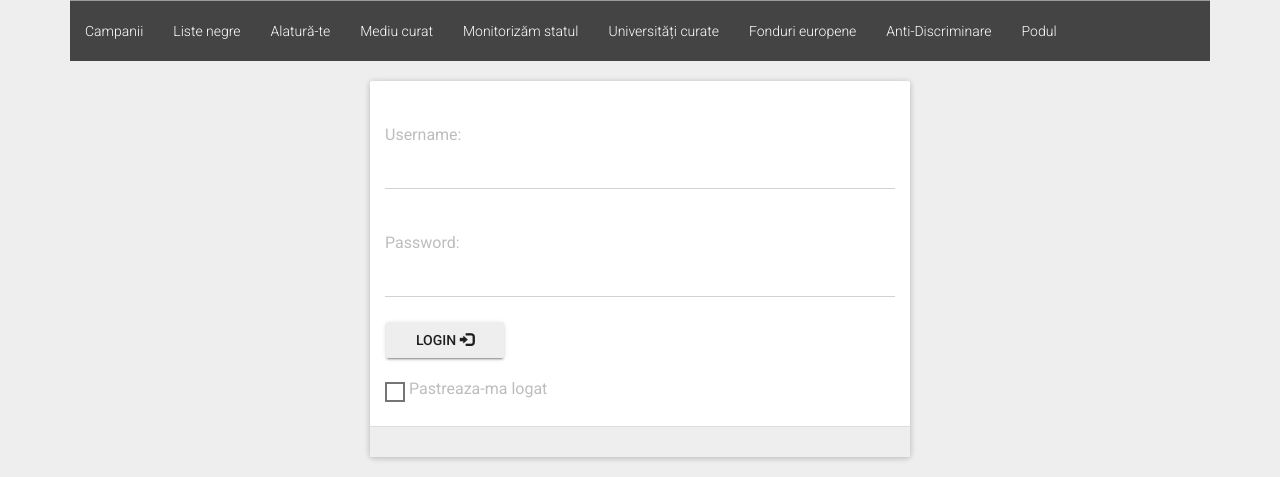
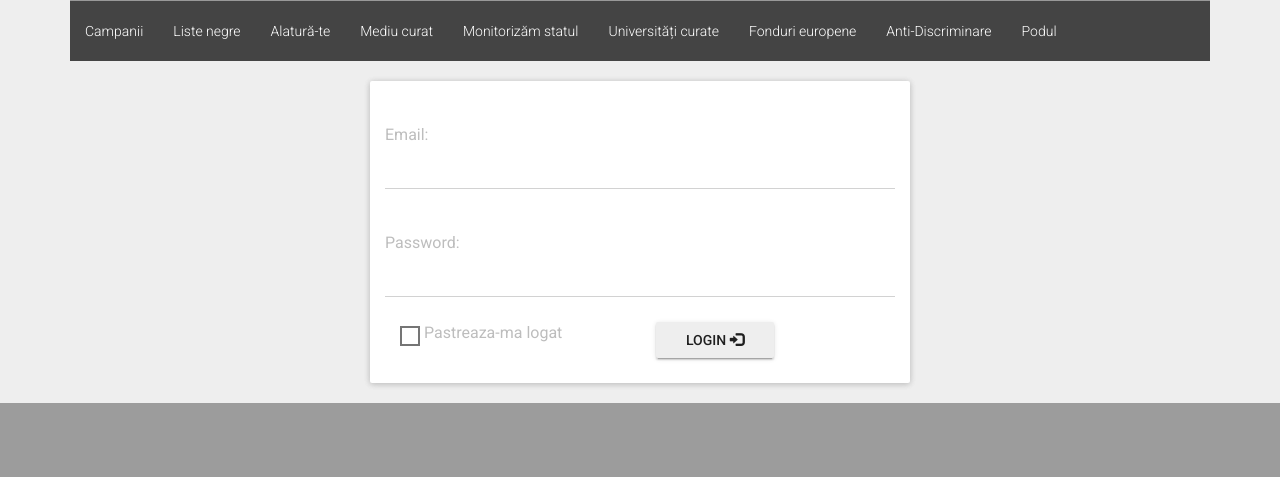
Before and after one commit to smileservices/ngo_volunteer_management, a PHP site: template application/views/auth/login.php in a window 1280 px wide. Shown: the part 915-1392 px from the top of the page. After the commit the page ends 1318 px from the top, so only its background shows below. Run offline with PHP 8.4, Linux system fonts and the light colour scheme; the template is opened without the code that fills it, so the values that code supplies are empty.

Commit message:
styled a bit the login view

```diff
--- a/application/views/auth/login.php
+++ b/application/views/auth/login.php
@@ -1,31 +1,31 @@
 <?php $this->load->view('frontend/header'); ?>
 <div class="col-md-6 col-md-offset-3">
   <div class="panel">
-
     <div class="panel-body">
       <h1><?php echo lang('login_heading');?></h1>
       <p><?php echo lang('login_subheading');?></p>
       <div id="infoMessage"><?php echo $message;?></div>
       <?php echo form_open("auth/login");?>
         <div class="form-group">
-       <label for="identity">Username:</label>
+       <label for="identity">Email:</label>
        <input class="form-control" type="text" size="20" id="identity" name="identity"/>
       </div>
       <div class="form-group">
        <label for="password">Password:</label>
        <input class="form-control" type="password" size="20" id="password" name="password"/>
       </div>
-      <button class="btn btn-raised" type="submit" value="Login"/>Login <span class="glyphicon glyphicon-log-in"> </span> </button>
-      <div class="checkbox">
-        <label>
-          <input id="remember" name="remember" type="checkbox"><span class="checkbox-material"></span> Pastreaza-ma logat
-        </label>
+      <div class="col-md-6">
+        <div class="checkbox">
+          <label>
+            <input id="remember" name="remember" type="checkbox"><span class="checkbox-material"></span> Pastreaza-ma logat
+          </label>
+        </div>
+        <p><a href="forgot_password"><?php echo lang('login_forgot_password');?></a></p>
       </div>
-
+      <div class="col-md-6">
+        <button class="btn btn-raised" type="submit" value="Login"/>Login <span class="glyphicon glyphicon-log-in"> </span> </button>
+      </div>
       <?php echo form_close();?>
-      </div>
-    <div class="panel-footer">
-      <p><a href="forgot_password"><?php echo lang('login_forgot_password');?></a></p>
     </div>
   </div>
 </div>
```
